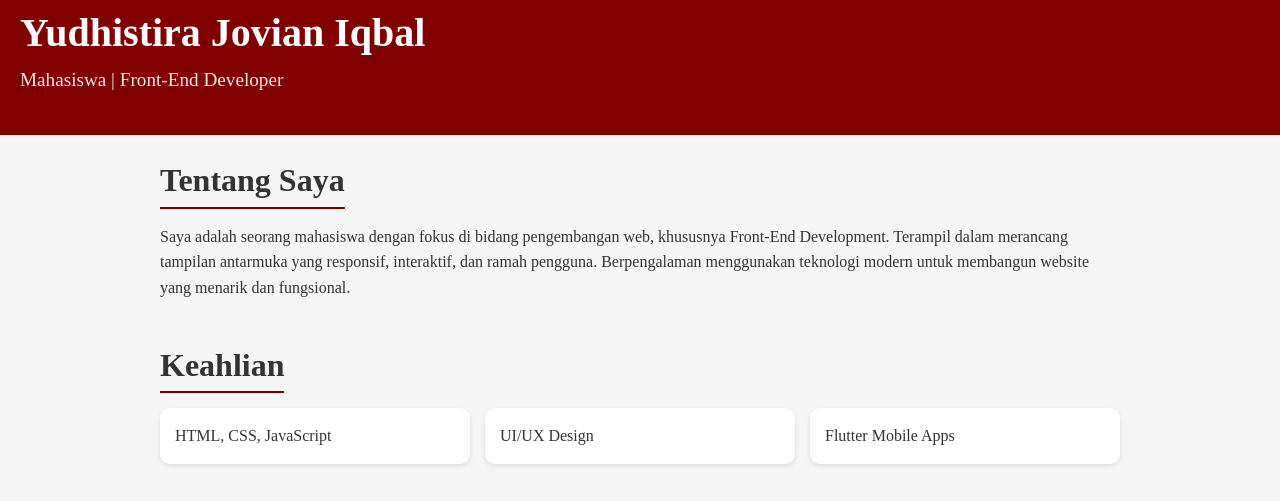
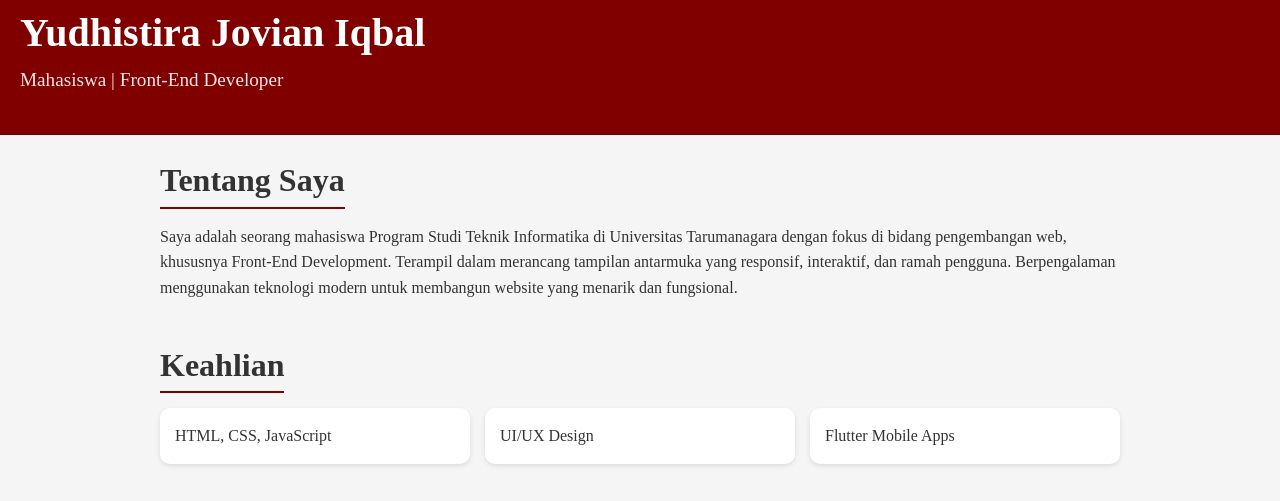
Before and after one commit to jooxvn111/project-cv, a plain HTML site: page index.html in a window 1280 px wide. Shown: the part 182-683 px from the top of the page. Drawn offline with Linux system fonts and the light colour scheme.

Commit message:
tambahan di Tentang saya

```diff
--- a/index.html
+++ b/index.html
@@ -19,7 +19,7 @@
     <section>
       <h2>Tentang Saya</h2>
       <p>
-        Saya adalah seorang mahasiswa dengan fokus di bidang pengembangan web, khususnya Front-End Development.
+        Saya adalah seorang mahasiswa Program Studi Teknik Informatika di Universitas Tarumanagara dengan fokus di bidang pengembangan web, khususnya Front-End Development.
         Terampil dalam merancang tampilan antarmuka yang responsif, interaktif, dan ramah pengguna.
         Berpengalaman menggunakan teknologi modern untuk membangun website yang menarik dan fungsional.
       </p>
```
